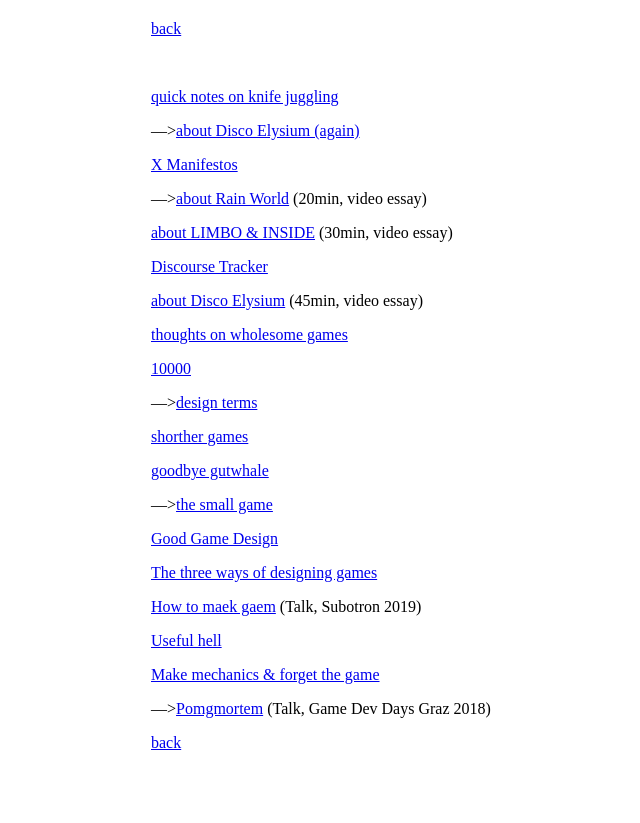
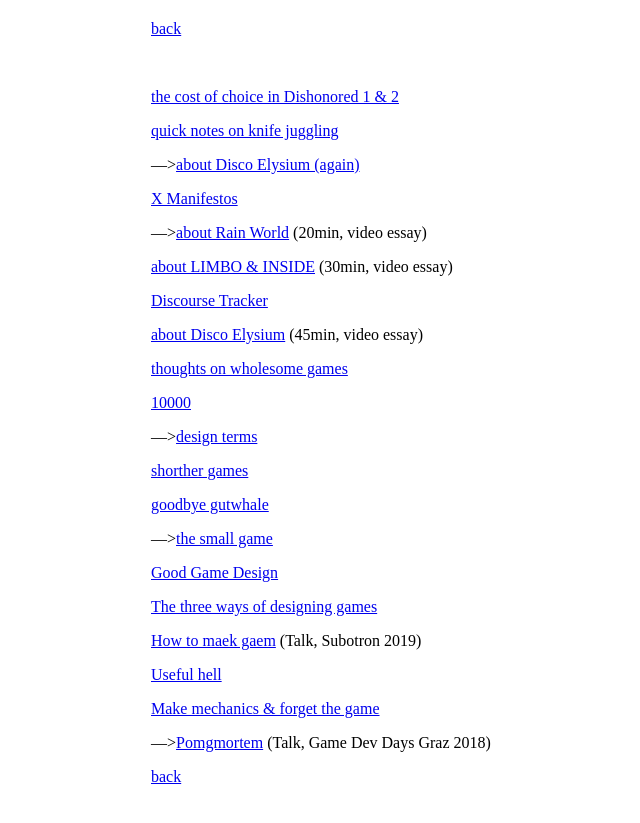
Before and after one commit to stuffedwombat/stuffedwombat.github.io, a Jekyll site: the page built from thinking.md, in a window 1280 px wide. Shown: the top 823 px of the page, without its empty margins (173-813 px from the left). Built offline with Jekyll 4.4.1, drawn with Linux system fonts in a browser that asks for light colours; our own code applies the rules of GitHub Pages for plain Markdown files; comment, search, counter and statistics services are not loaded.

Commit message:
Update thinking.md

```diff
--- a/thinking.md
+++ b/thinking.md
@@ -1,6 +1,8 @@
 [back](index)
 
 <br>
+
+[the cost of choice in Dishonored 1 & 2](cost_of_choice_dishonored)
 
 [quick notes on knife juggling](knife_juggling_190222)
 
```
